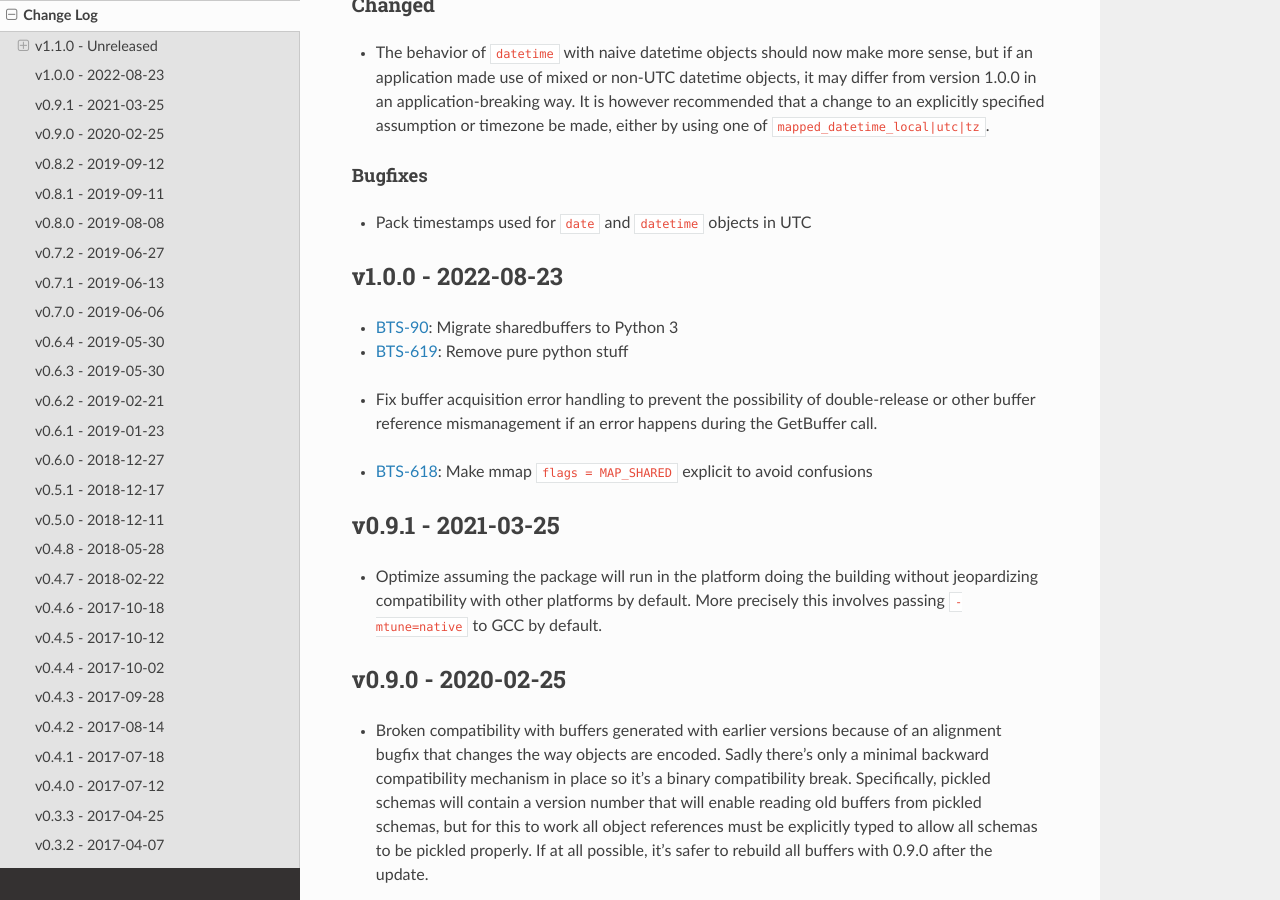
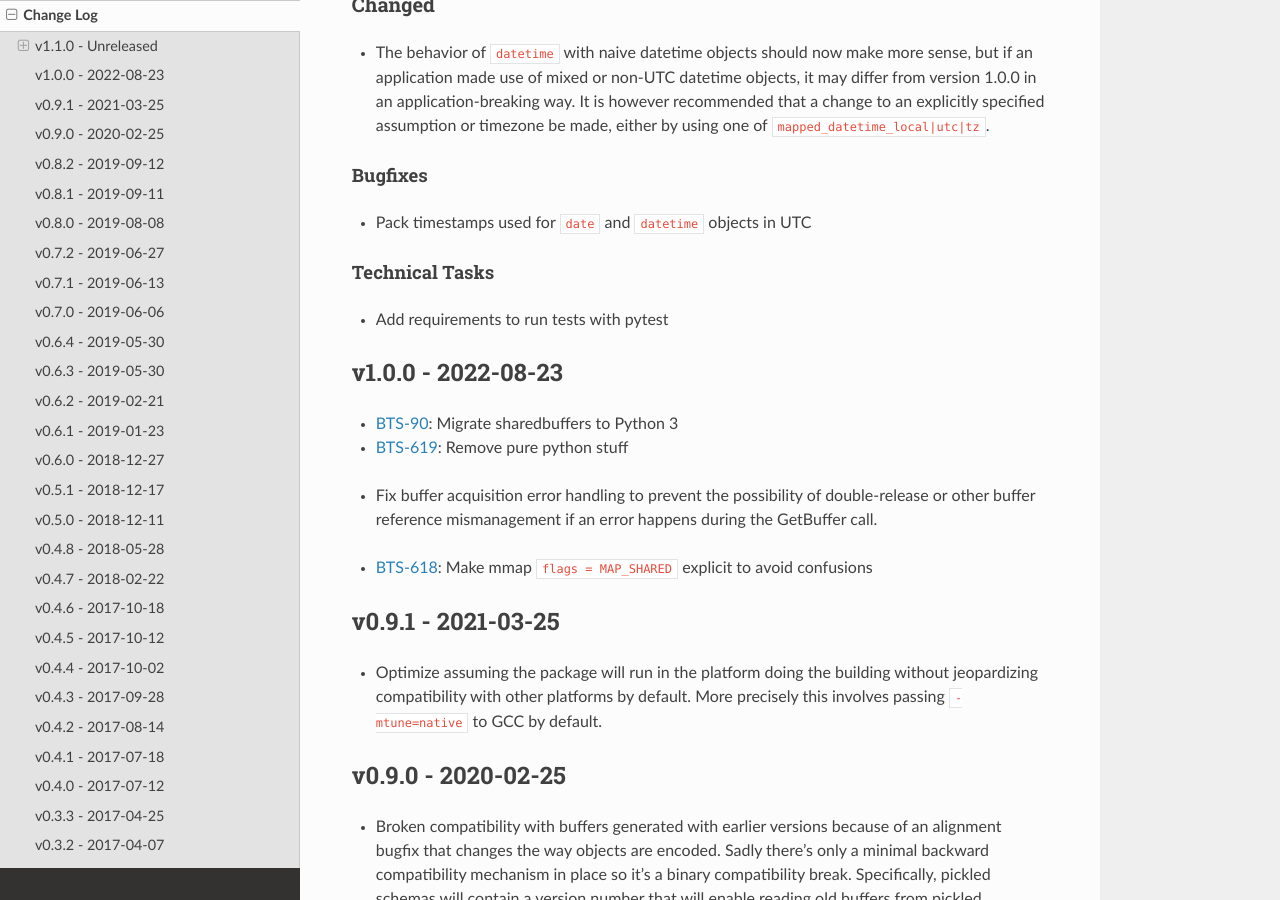
Before and after one commit to jampp/sharedbuffers, a Sphinx documentation site: the page built from doc/source/CHANGELOG.rst, in a window 1280 px wide and 900 px high, scrolled down 594 px. Built offline with Sphinx 7.4.7 and the Read the Docs theme 2.0.0, drawn with Linux system fonts in a browser that asks for light colours.

Commit message:
Add requirements to run tests with pytest

```diff
--- a/doc/source/CHANGELOG.rst
+++ b/doc/source/CHANGELOG.rst
@@ -36,6 +36,11 @@ Bugfixes
 --------
 
 - Pack timestamps used for ``date`` and ``datetime`` objects in UTC
+
+Technical Tasks
+---------------
+
+- Add requirements to run tests with pytest
 
 v1.0.0 - 2022-08-23
 ===================
```
Also changed, not shown: requirements-dev.txt (added, +10 -0 lines), 1 other file.
